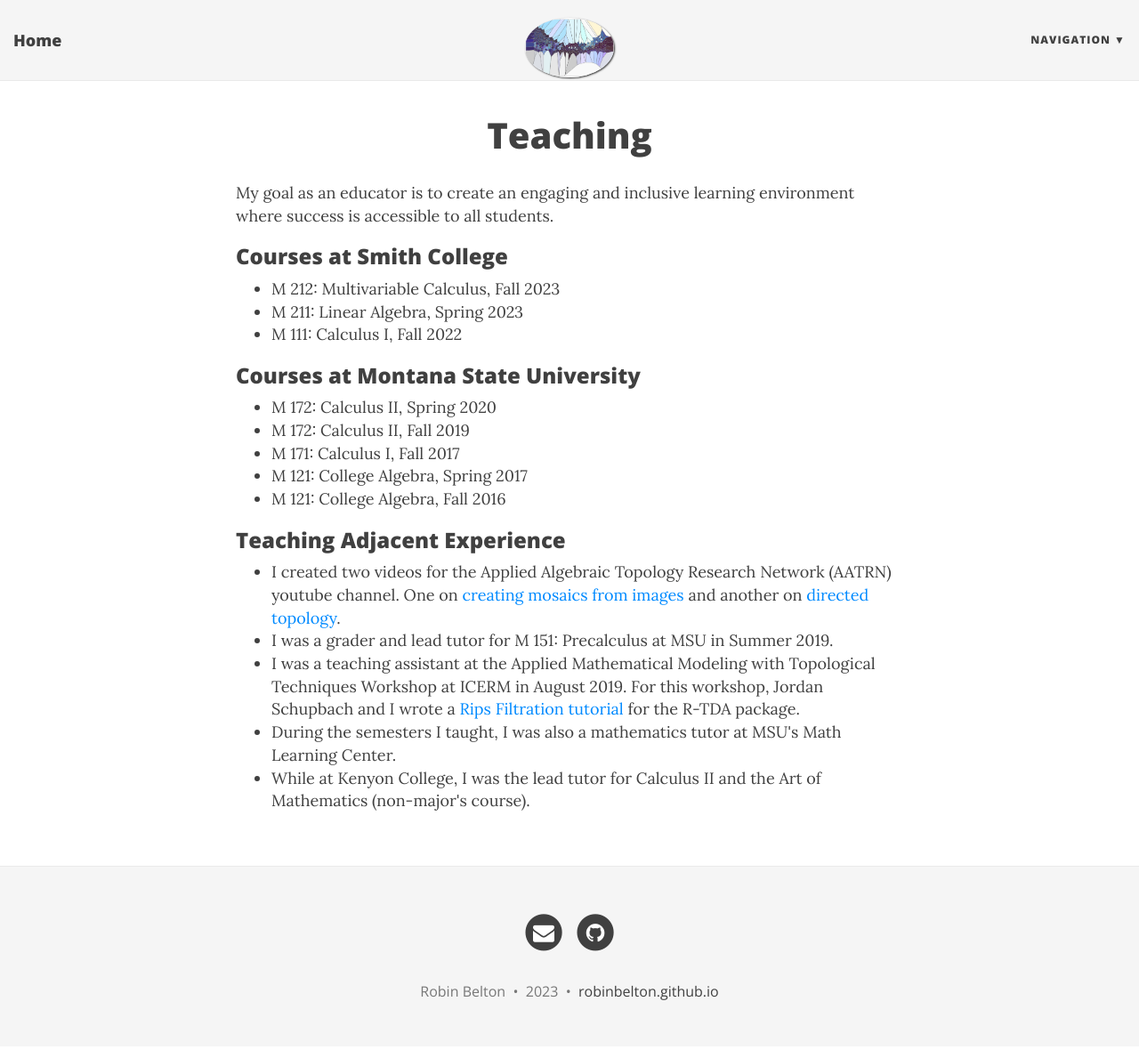
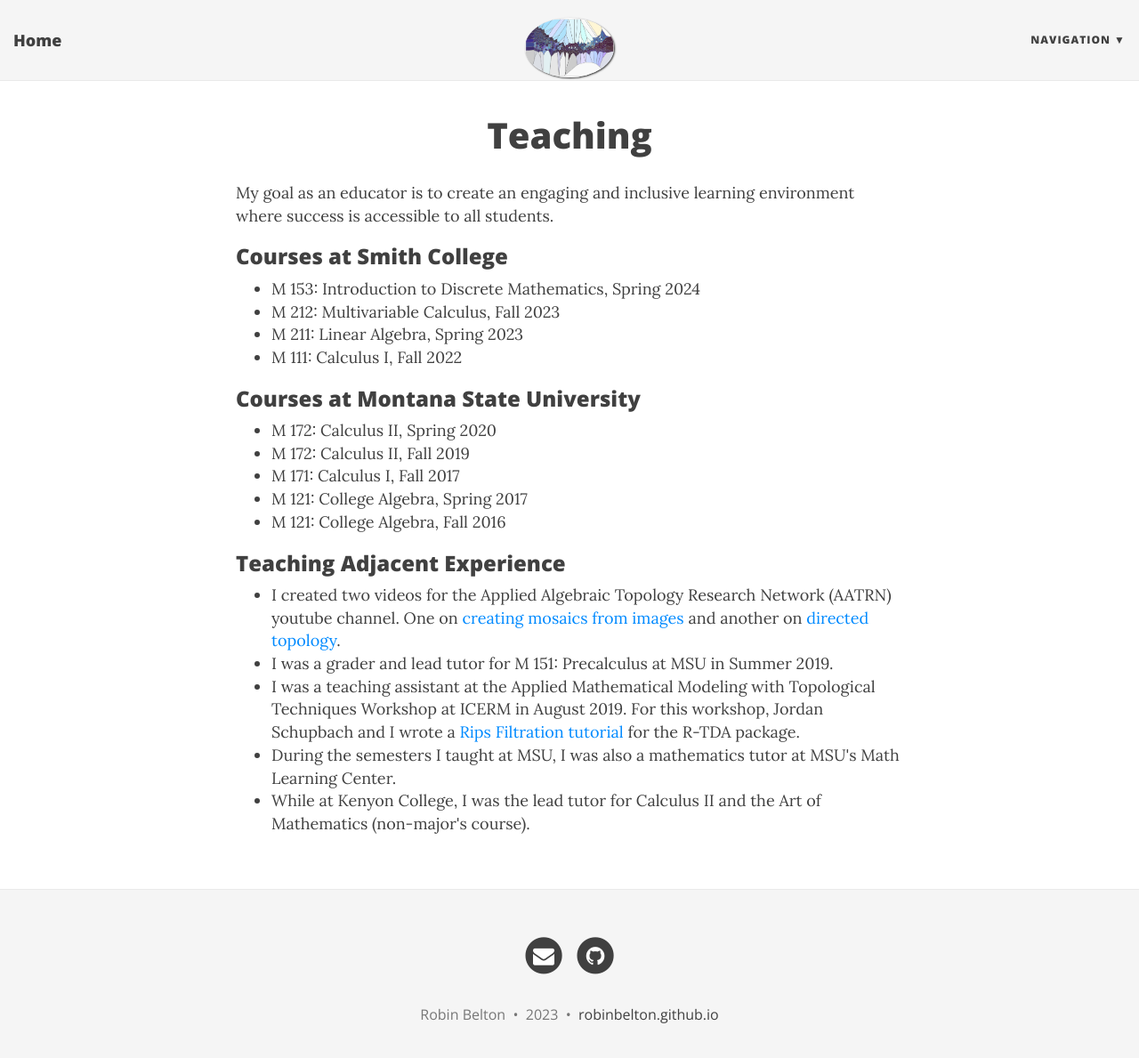
Before and after one commit to robinbelton/robinbelton.github.io, a Jekyll site: the page built from teaching.html, in a window 1280 px wide and 1202 px high. Shown: the top 1189 px of the window at 89% size. Built offline with Jekyll 4.4.1, drawn with Linux system fonts in a browser that asks for light colours; nearby versions of some CDN libraries.

Commit message:
Update teaching page

```diff
--- a/teaching.html
+++ b/teaching.html
@@ -9,13 +9,13 @@ My goal as an educator is to create an engaging and inclusive learning environme
 
 <h3>Courses at Smith College</h3>
 <ul>
+<li>M 153: Introduction to Discrete Mathematics, Spring 2024</li>
 <li>M 212: Multivariable Calculus, Fall 2023</li>
 <li>M 211: Linear Algebra, Spring 2023</li>
 <li>M 111: Calculus I, Fall 2022</li>
 </ul>
 
 <h3>Courses at Montana State University</h3>
-
 <ul>
 <li>M 172: Calculus II, Spring 2020</li>
 <li>M 172: Calculus II, Fall 2019</li>
@@ -31,7 +31,7 @@ My goal as an educator is to create an engaging and inclusive learning environme
   <li> I was a grader and lead tutor for M 151: Precalculus at MSU in Summer 2019. </li>
   <li> I was a teaching assistant at the Applied Mathematical Modeling with Topological Techniques Workshop at ICERM in August 2019. For this workshop, Jordan Schupbach and I wrote a <a href="https://comptag.github.io/rpackage_tutorials/2019/07/tda-rips-tutorial.html">Rips Filtration tutorial</a> for the R-TDA package.</li>
 
-  <li> During the semesters I taught, I was also a mathematics tutor at MSU's Math Learning Center.</li>
+  <li> During the semesters I taught at MSU, I was also a mathematics tutor at MSU's Math Learning Center.</li>
 
   <li> While at Kenyon College, I was the lead tutor for Calculus II and the Art of Mathematics (non-major's course). </li>
 </ul>
```
